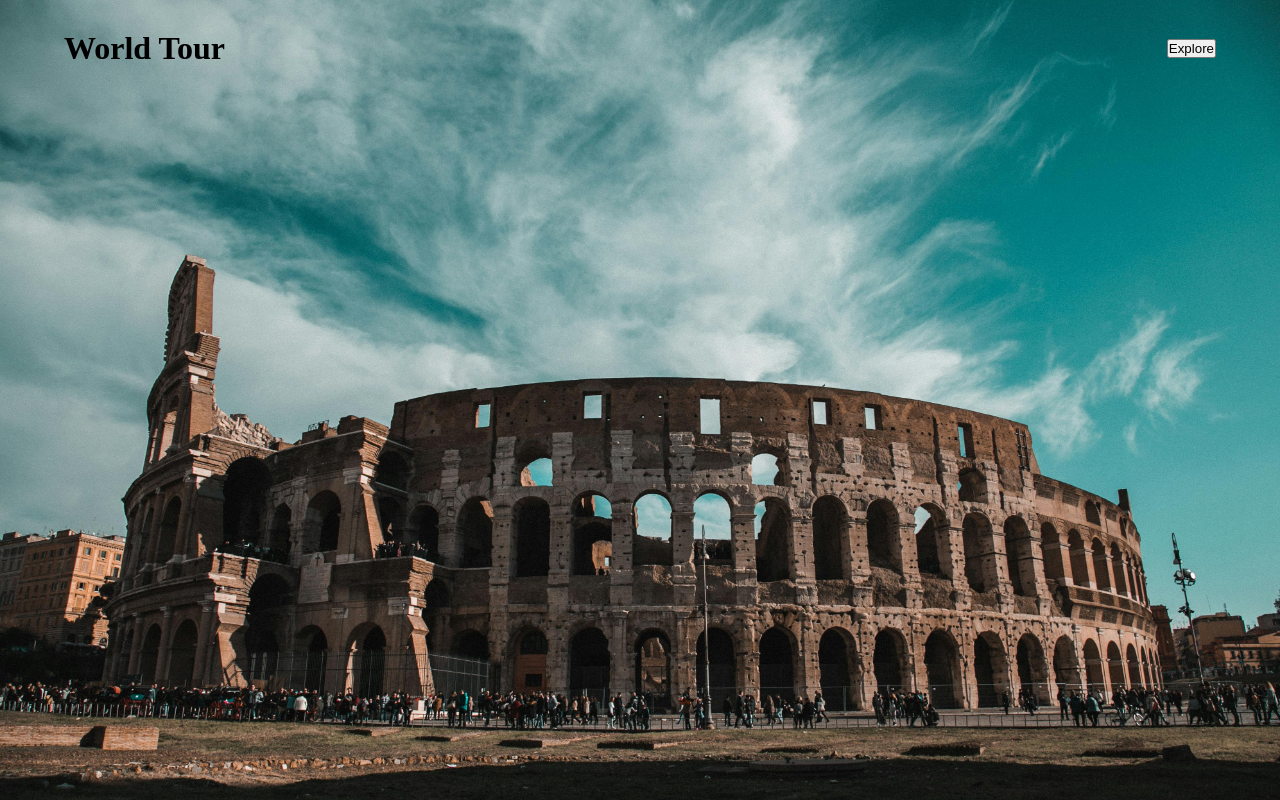
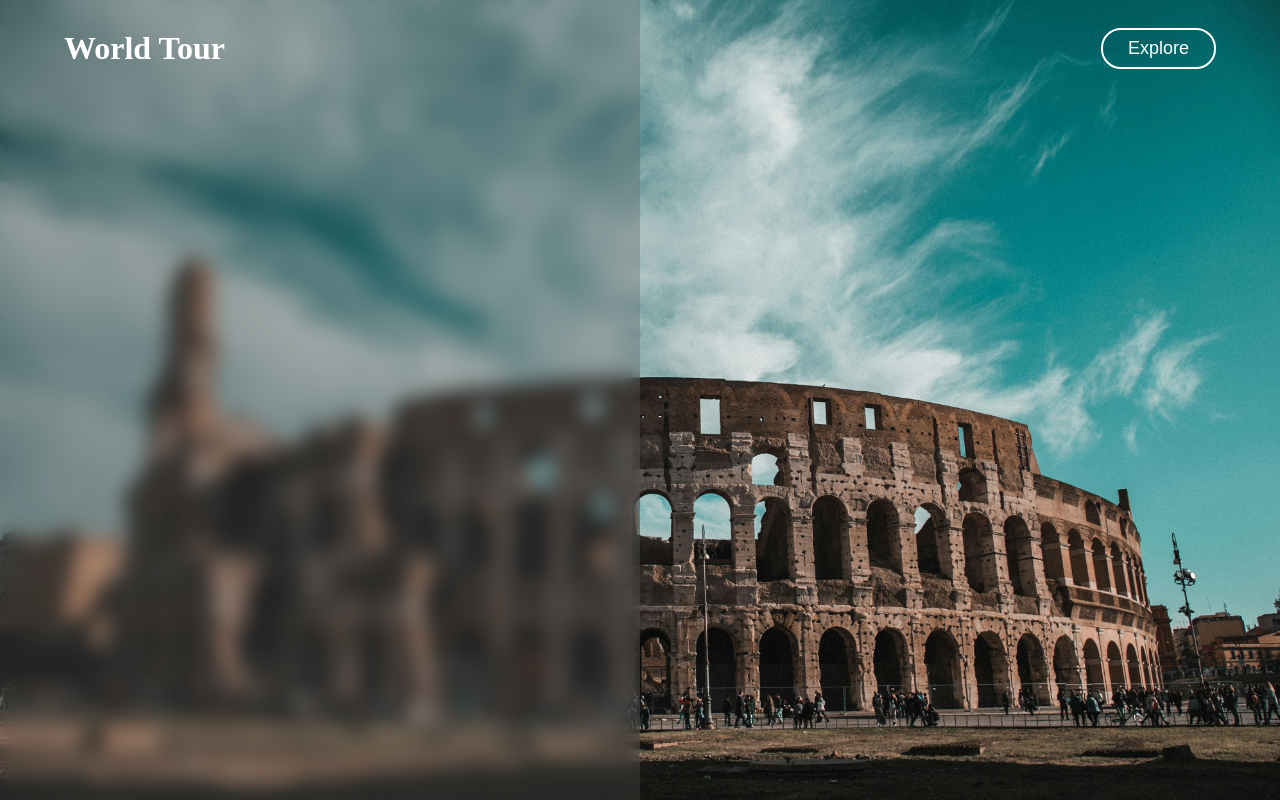
Before and after one commit to HM-04/Travel-Website-Template, a plain HTML site: page index.html in a window 1280 px wide. Drawn offline with Linux system fonts and the light colour scheme.

Commit message:
Add blurred background

```diff
--- a/index.html
+++ b/index.html
@@ -16,5 +16,8 @@
         </div>
     </div>
 
+    <div>
+        <div class="container"></div>
+    </div>
 </body>
 </html>
--- a/style.css
+++ b/style.css
@@ -26,4 +26,26 @@
     width: 200px;
     margin: 30px 0;
     cursor: pointer;
+    color: white;
 }
+
+button {
+    padding: 8px 25px;
+    background: transparent;
+    outline: none;
+    border: 2px solid white;
+    font-size: 18px;
+    border-radius: 20px;
+    color: white;
+
+}
+
+.container {
+    width: 50%;
+    height: 100vh;
+    background: rgba(86,86,86, 0.3);
+    backdrop-filter: blur(10px);
+    position: absolute;
+    left: 0;
+    top: 0;
+}
```
